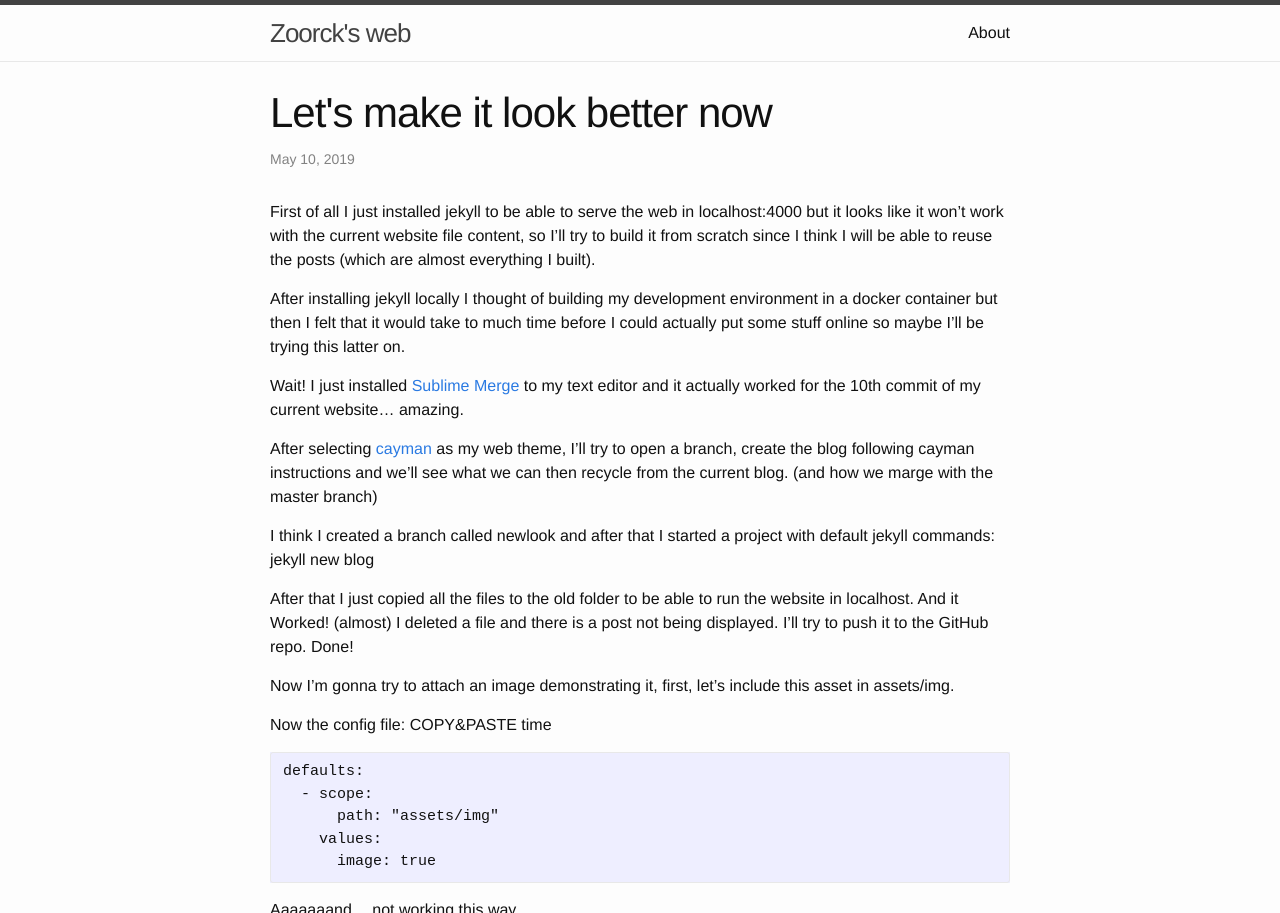
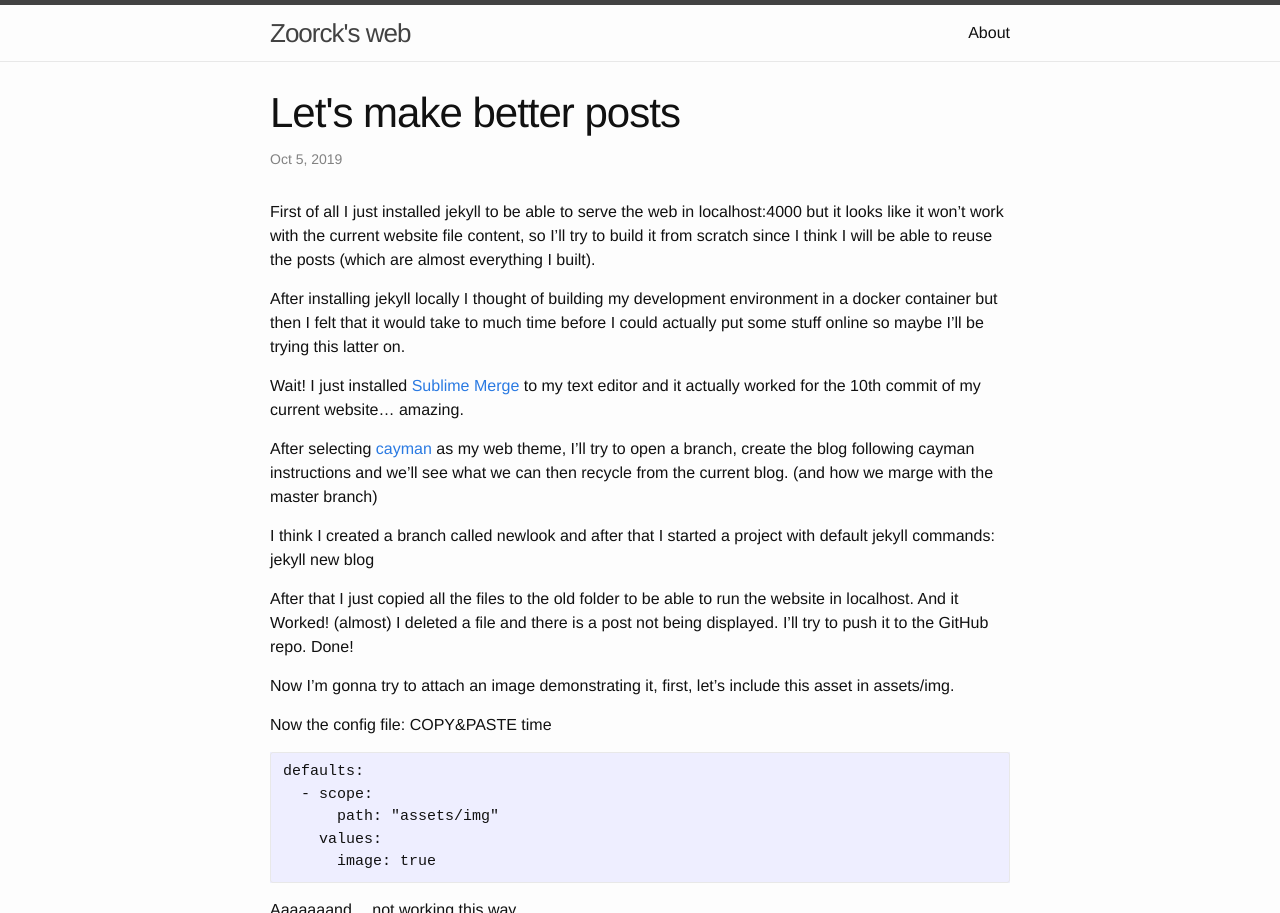
Before and after one commit to Zoorck/zoorck.github.io, a Jekyll site: the page built from _posts/2019-10-05-make-it-better.markdown, in a window 1280 px wide, cut to the strip 0-913 px from the top of the page. Built offline with Jekyll 4.4.1, drawn with Linux system fonts in a browser that asks for light colours.

Commit message:
First Image... finally

```diff
--- a/_posts/2019-10-05-make-it-better.markdown
+++ b/_posts/2019-10-05-make-it-better.markdown
@@ -1,7 +1,7 @@
 ---
 layout: post
-title:  "Let's make it look better now"
-date:   2019-05-10 02:31:00 +0000
+title:  "Let's make better posts"
+date:   2019-10-05 02:31:00 +0000
 categories: jekyll update
 ---
 
```
